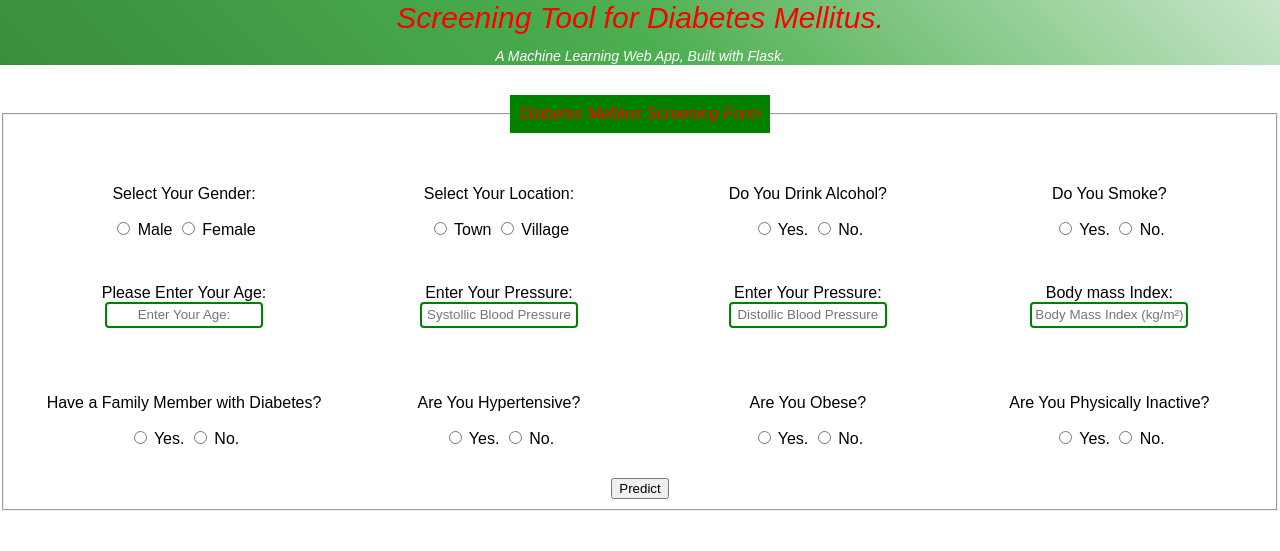
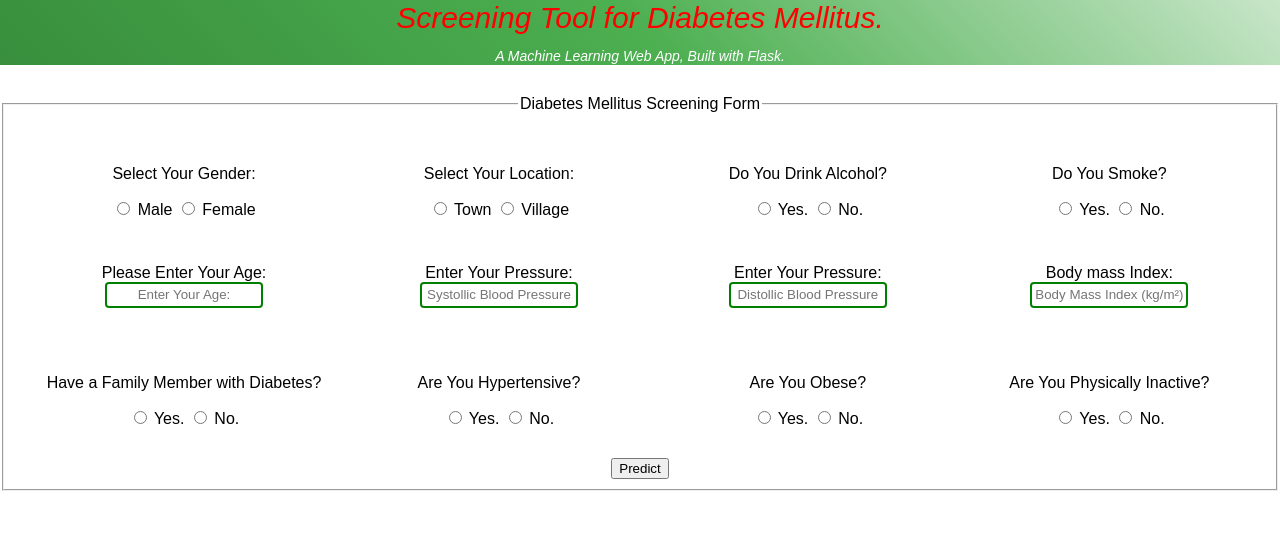
Before and after one commit to dbms-sema/Type-2-Diabetes, a Flask app: page / in a window 1280 px wide. Shown: the top 551 px of the page. Run offline with Flask 2, Linux system fonts and the light colour scheme; parts of the project's set-up code (start-up, migrations or seed data) failed here and were passed over; some libraries are stand-ins or nearby versions.

Commit message:
Update styles.css

```diff
--- a/static/styles.css
+++ b/static/styles.css
@@ -2,18 +2,6 @@ html{
 	height: 100%;
 	margin: 1;
 }
-
-fieldset {
-	background-color: #fffff;
-}
-
-legend {
-  background-color: green;
-  color: red;
-  padding: 10px 10px;
-  font-style: italic;
-}
-
 
 body{
     font-family: Arial, Helvetica,sans-serif;
```
